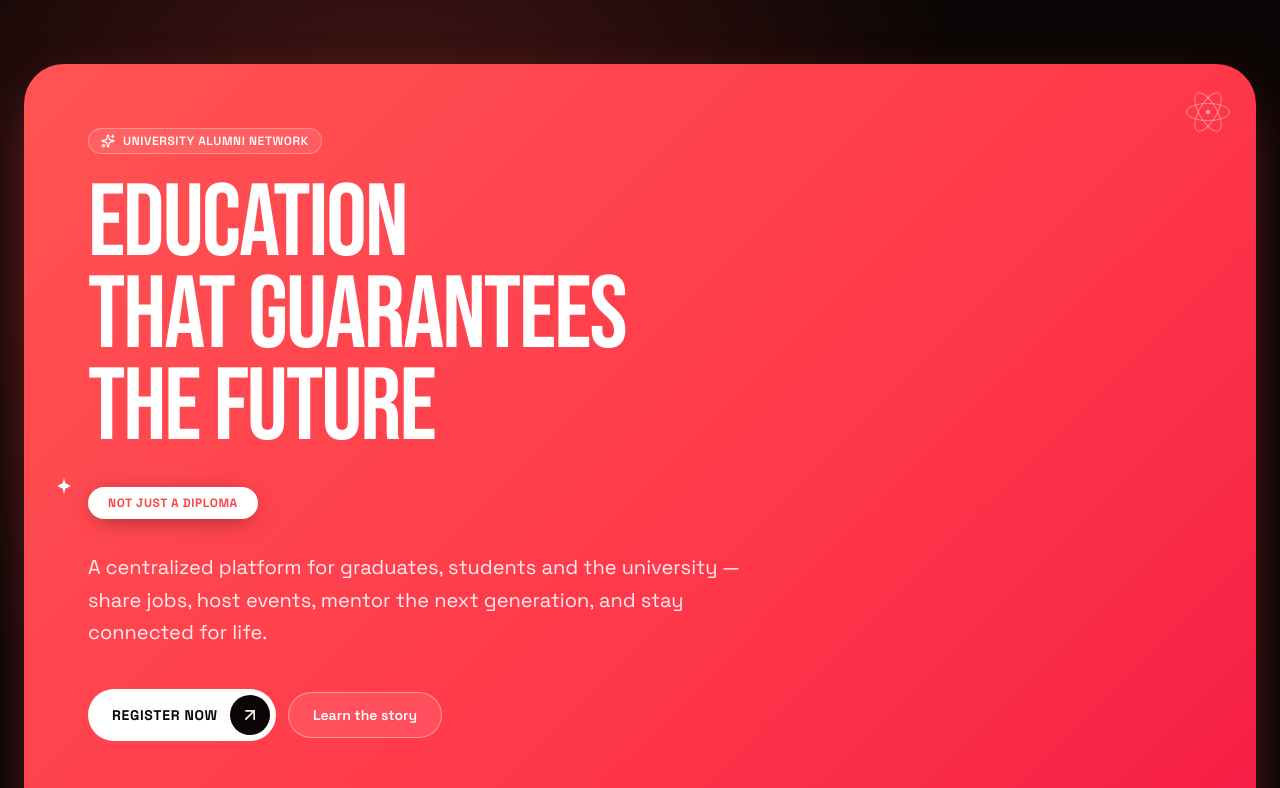
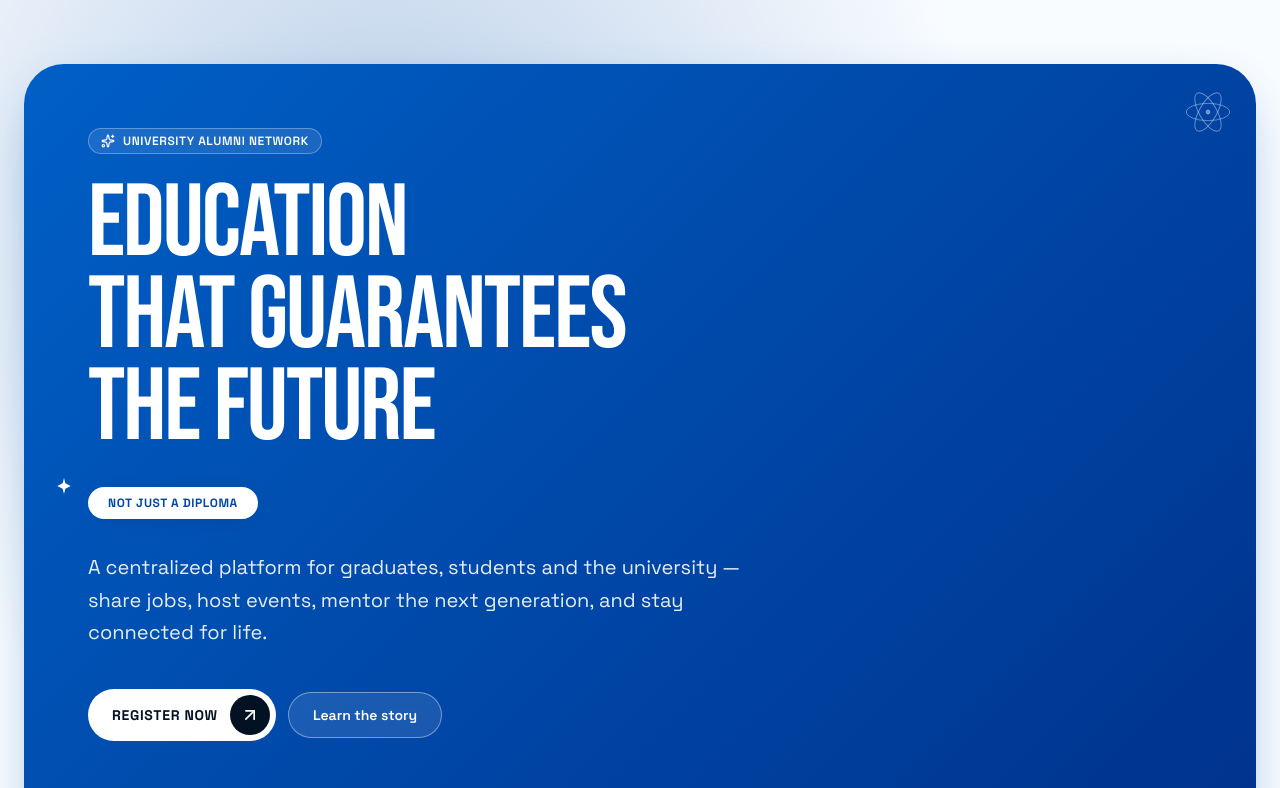
Before and after one commit to preciousaleina/alumbridge, a React (Vite) app: page / in a window 1280 px wide. Shown: the top 788 px of the page. Built offline with nearby package versions, Linux system fonts and the light colour scheme.

Commit message:
Changes
Co-authored-by: preciousaleina <268438950+preciousaleina@users.noreply.github.com>

```diff
--- a/src/styles.css
+++ b/src/styles.css
@@ -37,40 +37,40 @@
 
 :root {
   --radius: 1rem;
-  /* AlumBridge — Bold coral-red on near-black */
-  --background: oklch(0.13 0.01 30);          /* near-black with warm tint */
-  --foreground: oklch(0.97 0.01 80);          /* cream white */
-  --ink: oklch(0.13 0.01 30);
-  --cream: oklch(0.96 0.02 80);
+  /* Cavendish University — Blue & White */
+  --background: oklch(0.99 0.005 250);         /* white */
+  --foreground: oklch(0.18 0.04 250);          /* deep navy ink */
+  --ink: oklch(0.18 0.04 250);
+  --cream: oklch(0.99 0.005 250);
 
-  --card: oklch(0.18 0.015 30);
-  --card-foreground: oklch(0.97 0.01 80);
-  --popover: oklch(0.18 0.015 30);
-  --popover-foreground: oklch(0.97 0.01 80);
+  --card: oklch(1 0 0);
+  --card-foreground: oklch(0.18 0.04 250);
+  --popover: oklch(1 0 0);
+  --popover-foreground: oklch(0.18 0.04 250);
 
-  --primary: oklch(0.66 0.22 25);              /* coral red ~#FF4438 */
+  --primary: oklch(0.42 0.17 255);             /* Cavendish blue ~#0B3D91 */
   --primary-foreground: oklch(0.99 0 0);
 
-  --secondary: oklch(0.22 0.015 30);
-  --secondary-foreground: oklch(0.97 0.01 80);
+  --secondary: oklch(0.95 0.02 250);
+  --secondary-foreground: oklch(0.2 0.05 255);
 
-  --muted: oklch(0.22 0.01 30);
-  --muted-foreground: oklch(0.7 0.01 60);
+  --muted: oklch(0.96 0.01 250);
+  --muted-foreground: oklch(0.45 0.03 255);
 
-  --accent: oklch(0.66 0.22 25);
+  --accent: oklch(0.42 0.17 255);
   --accent-foreground: oklch(0.99 0 0);
 
   --destructive: oklch(0.6 0.23 27);
   --destructive-foreground: oklch(0.99 0 0);
 
-  --border: oklch(0.28 0.01 30);
-  --input: oklch(0.22 0.01 30);
-  --ring: oklch(0.66 0.22 25);
+  --border: oklch(0.9 0.015 250);
+  --input: oklch(0.97 0.01 250);
+  --ring: oklch(0.42 0.17 255);
 
-  --gradient-coral: linear-gradient(135deg, oklch(0.7 0.22 25), oklch(0.62 0.24 20));
-  --gradient-radial-glow: radial-gradient(circle at 30% 20%, oklch(0.66 0.22 25 / 0.25), transparent 50%);
-  --shadow-coral: 0 20px 60px -20px oklch(0.66 0.22 25 / 0.6);
-  --shadow-soft: 0 4px 24px -8px oklch(0 0 0 / 0.6);
+  --gradient-coral: linear-gradient(135deg, oklch(0.5 0.18 255), oklch(0.35 0.16 260));
+  --gradient-radial-glow: radial-gradient(circle at 30% 20%, oklch(0.42 0.17 255 / 0.25), transparent 50%);
+  --shadow-coral: 0 20px 60px -20px oklch(0.42 0.17 255 / 0.5);
+  --shadow-soft: 0 4px 24px -8px oklch(0 0 0 / 0.15);
 }
 
 @layer base {
```
